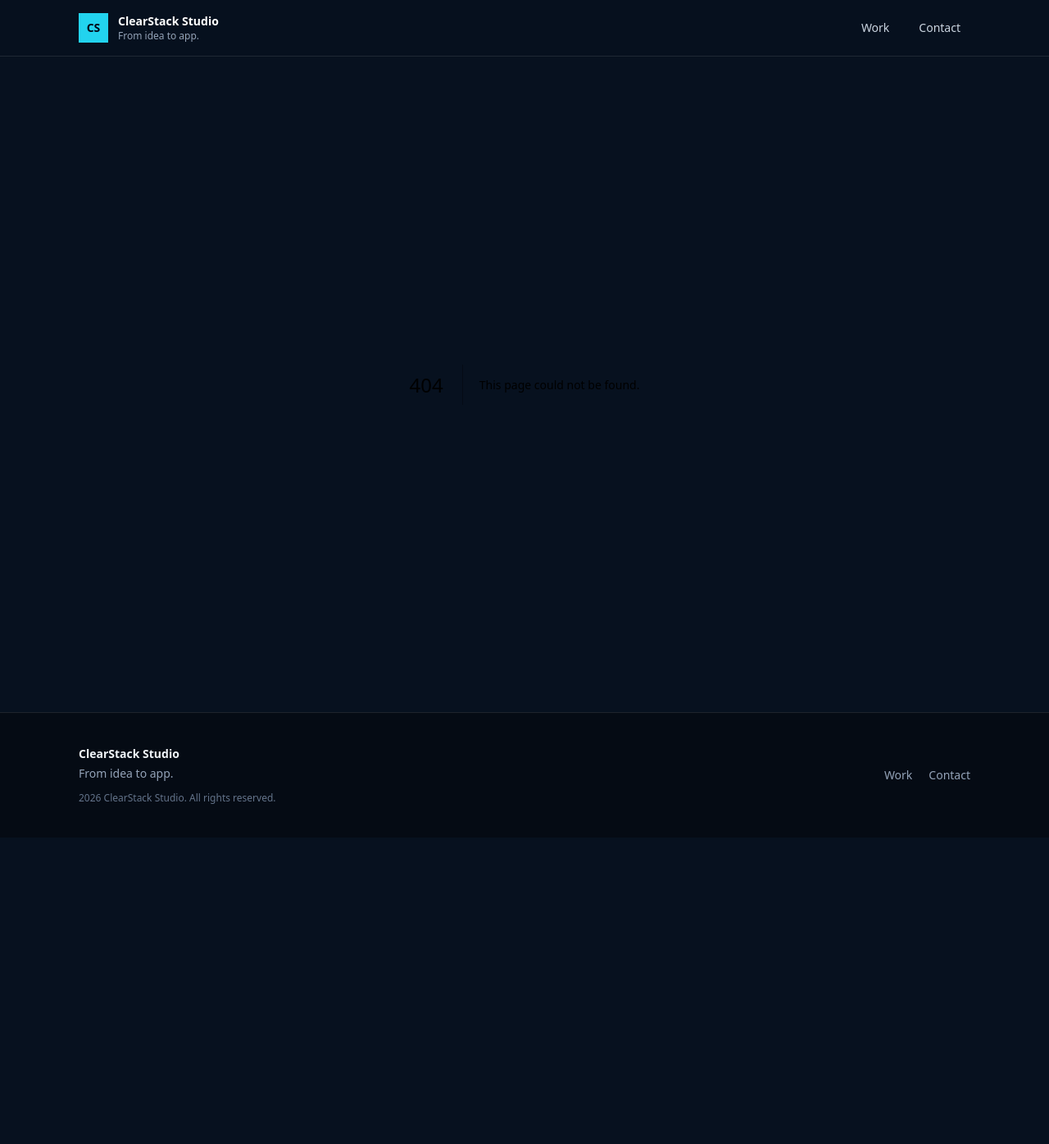
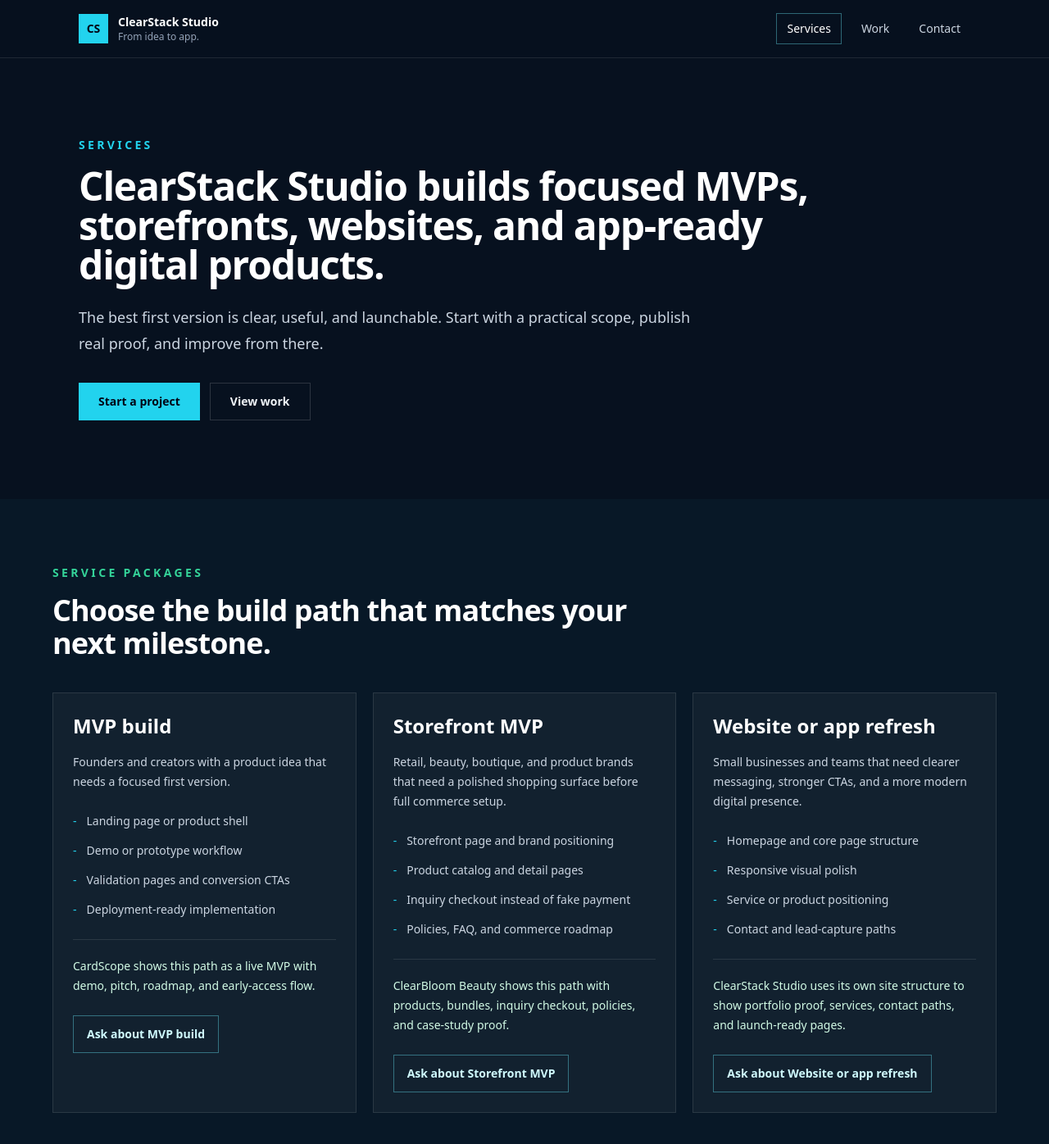
Before and after one commit to bchan818/ClearStackStudioWebsite, a Next.js app: page /services in a window 1280 px wide. Before the commit this address had no page. Shown: the top 1396 px of the page at 82% size. Before the commit the page ends 1022 px from the top, so only its background shows below. Built offline with nearby package versions, Linux system fonts and the light colour scheme.

Commit message:
feat: add services page

```diff
--- /dev/null
+++ b/app/services/page.tsx
@@ -0,0 +1,189 @@
+import type { Metadata } from "next";
+import Link from "next/link";
+
+const servicePackages = [
+  {
+    title: "MVP build",
+    bestFor: "Founders and creators with a product idea that needs a focused first version.",
+    includes: [
+      "Landing page or product shell",
+      "Demo or prototype workflow",
+      "Validation pages and conversion CTAs",
+      "Deployment-ready implementation"
+    ],
+    proof: "CardScope shows this path as a live MVP with demo, pitch, roadmap, and early-access flow.",
+    href: "mailto:hello@clearstack.studio?subject=MVP%20build%20inquiry%20for%20ClearStack%20Studio"
+  },
+  {
+    title: "Storefront MVP",
+    bestFor: "Retail, beauty, boutique, and product brands that need a polished shopping surface before full commerce setup.",
+    includes: [
+      "Storefront page and brand positioning",
+      "Product catalog and detail pages",
+      "Inquiry checkout instead of fake payment",
+      "Policies, FAQ, and commerce roadmap"
+    ],
+    proof: "ClearBloom Beauty shows this path with products, bundles, inquiry checkout, policies, and case-study proof.",
+    href: "mailto:hello@clearstack.studio?subject=Storefront%20MVP%20inquiry%20for%20ClearStack%20Studio"
+  },
+  {
+    title: "Website or app refresh",
+    bestFor: "Small businesses and teams that need clearer messaging, stronger CTAs, and a more modern digital presence.",
+    includes: [
+      "Homepage and core page structure",
+      "Responsive visual polish",
+      "Service or product positioning",
+      "Contact and lead-capture paths"
+    ],
+    proof: "ClearStack Studio uses its own site structure to show portfolio proof, services, contact paths, and launch-ready pages.",
+    href: "mailto:hello@clearstack.studio?subject=Website%20or%20app%20refresh%20inquiry%20for%20ClearStack%20Studio"
+  }
+];
+
+const processSteps = [
+  {
+    title: "Clarify",
+    text: "Define the audience, offer, success path, and smallest useful first version."
+  },
+  {
+    title: "Build",
+    text: "Create the product, storefront, or website surface with practical scope and clear guardrails."
+  },
+  {
+    title: "Launch",
+    text: "Deploy the live site or MVP, verify key routes, and make the next action obvious."
+  },
+  {
+    title: "Improve",
+    text: "Use proof pages, FAQs, case studies, and better CTAs to keep improving conversion."
+  }
+];
+
+const proofLinks = [
+  {
+    title: "CardScope case study",
+    text: "From card-collector product idea to live MVP proof point.",
+    href: "/work/cardscope/case-study"
+  },
+  {
+    title: "ClearBloom Beauty case study",
+    text: "From perfume and cosmetics idea to storefront MVP.",
+    href: "/work/clearbloom-beauty/case-study"
+  }
+];
+
+export const metadata: Metadata = {
+  title: "Services",
+  description:
+    "ClearStack Studio services for MVP builds, storefront MVPs, websites, app refreshes, and practical launch-ready digital products."
+};
+
+export default function ServicesPage() {
+  return (
+    <main className="bg-slateInk">
+      <section className="mx-auto max-w-6xl px-6 py-16 sm:py-24 lg:px-8">
+        <p className="text-sm font-semibold uppercase tracking-[0.24em] text-cyanGlow">
+          Services
+        </p>
+        <h1 className="mt-4 max-w-4xl text-4xl font-semibold tracking-tight text-white sm:text-5xl">
+          ClearStack Studio builds focused MVPs, storefronts, websites, and app-ready digital products.
+        </h1>
+        <p className="mt-6 max-w-3xl text-lg leading-8 text-slate-300">
+          The best first version is clear, useful, and launchable. Start with a
+          practical scope, publish real proof, and improve from there.
+        </p>
+        <div className="mt-8 flex flex-wrap gap-3">
+          <Link
+            className="focus-ring inline-flex items-center justify-center bg-cyanGlow px-6 py-3 text-sm font-semibold text-slate-950 transition hover:bg-emeraldLift"
+            href="/contact"
+          >
+            Start a project
+          </Link>
+          <Link
+            className="focus-ring inline-flex items-center justify-center border border-white/15 px-6 py-3 text-sm font-semibold text-slate-100 transition hover:border-cyan-300/50 hover:text-white"
+            href="/work"
+          >
+            View work
+          </Link>
+        </div>
+      </section>
+
+      <section className="bg-[#081827] px-6 py-16 sm:py-20 lg:px-8">
+        <div className="mx-auto max-w-6xl">
+          <p className="text-sm font-semibold uppercase tracking-[0.24em] text-emeraldLift">
+            Service packages
+          </p>
+          <h2 className="mt-4 max-w-3xl text-3xl font-semibold tracking-tight text-white sm:text-4xl">
+            Choose the build path that matches your next milestone.
+          </h2>
+          <div className="mt-10 grid gap-5 lg:grid-cols-3">
+            {servicePackages.map((service) => (
+              <article className="border border-white/10 bg-white/[0.04] p-6" key={service.title}>
+                <h3 className="text-2xl font-semibold text-white">{service.title}</h3>
+                <p className="mt-4 text-sm leading-6 text-slate-300">{service.bestFor}</p>
+                <ul className="mt-6 space-y-3 text-sm leading-6 text-slate-300">
+                  {service.includes.map((item) => (
+                    <li className="flex gap-3" key={item}>
+                      <span aria-hidden="true" className="text-cyanGlow">-</span>
+                      <span>{item}</span>
+                    </li>
+                  ))}
+                </ul>
+                <p className="mt-6 border-t border-white/10 pt-5 text-sm leading-6 text-emerald-100">
+                  {service.proof}
+                </p>
+                <Link
+                  className="focus-ring mt-6 inline-flex items-center justify-center border border-cyan-300/40 px-4 py-3 text-sm font-semibold text-cyan-100 transition hover:bg-cyanGlow hover:text-slate-950"
+                  href={service.href}
+                >
+                  Ask about {service.title}
+                </Link>
+              </article>
+            ))}
+          </div>
+        </div>
+      </section>
+
+      <section className="mx-auto max-w-6xl px-6 py-16 sm:py-20 lg:px-8">
+        <p className="text-sm font-semibold uppercase tracking-[0.24em] text-cyanGlow">
+          Process
+        </p>
+        <h2 className="mt-4 max-w-3xl text-3xl font-semibold tracking-tight text-white sm:text-4xl">
+          A simple path from idea to launch-ready proof.
+        </h2>
+        <div className="mt-10 grid gap-4 md:grid-cols-2 lg:grid-cols-4">
+          {processSteps.map((step, index) => (
+            <article className="border border-white/10 bg-white/[0.03] p-5" key={step.title}>
+              <p className="text-sm font-semibold text-cyanGlow">0{index + 1}</p>
+              <h3 className="mt-4 text-xl font-semibold text-white">{step.title}</h3>
+              <p className="mt-3 text-sm leading-6 text-slate-300">{step.text}</p>
+            </article>
+          ))}
+        </div>
+      </section>
+
+      <section className="bg-[#081827] px-6 py-16 sm:py-20 lg:px-8">
+        <div className="mx-auto max-w-6xl">
+          <p className="text-sm font-semibold uppercase tracking-[0.24em] text-emeraldLift">
+            Proof
+          </p>
+          <h2 className="mt-4 max-w-3xl text-3xl font-semibold tracking-tight text-white sm:text-4xl">
+            Review recent builds before starting your own.
+          </h2>
+          <div className="mt-8 grid gap-4 md:grid-cols-2">
+            {proofLinks.map((link) => (
+              <Link
+                className="focus-ring block border border-white/10 bg-white/[0.04] p-5 transition hover:border-cyan-300/50"
+                href={link.href}
+                key={link.title}
+              >
+                <h3 className="text-lg font-semibold text-white">{link.title}</h3>
+                <p className="mt-3 text-sm leading-6 text-slate-300">{link.text}</p>
+              </Link>
+            ))}
+          </div>
+        </div>
+      </section>
+    </main>
+  );
+}
--- a/components/Header.tsx
+++ b/components/Header.tsx
@@ -4,6 +4,7 @@ import Link from "next/link";
 import { usePathname } from "next/navigation";
 
 const navItems = [
+  { href: "/services", label: "Services" },
   { href: "/work", label: "Work" },
   { href: "/contact", label: "Contact" }
 ];
--- a/components/Services.tsx
+++ b/components/Services.tsx
@@ -1,3 +1,5 @@
+import Link from "next/link";
+
 const services = [
   {
     title: "Websites",
@@ -48,6 +50,12 @@ export function Services() {
             </article>
           ))}
         </div>
+        <Link
+          className="focus-ring mt-10 inline-flex items-center justify-center border border-cyan-300/40 px-5 py-3 text-sm font-semibold text-cyan-100 transition hover:bg-cyanGlow hover:text-slate-950"
+          href="/services"
+        >
+          Explore services
+        </Link>
       </div>
     </section>
   );
```
